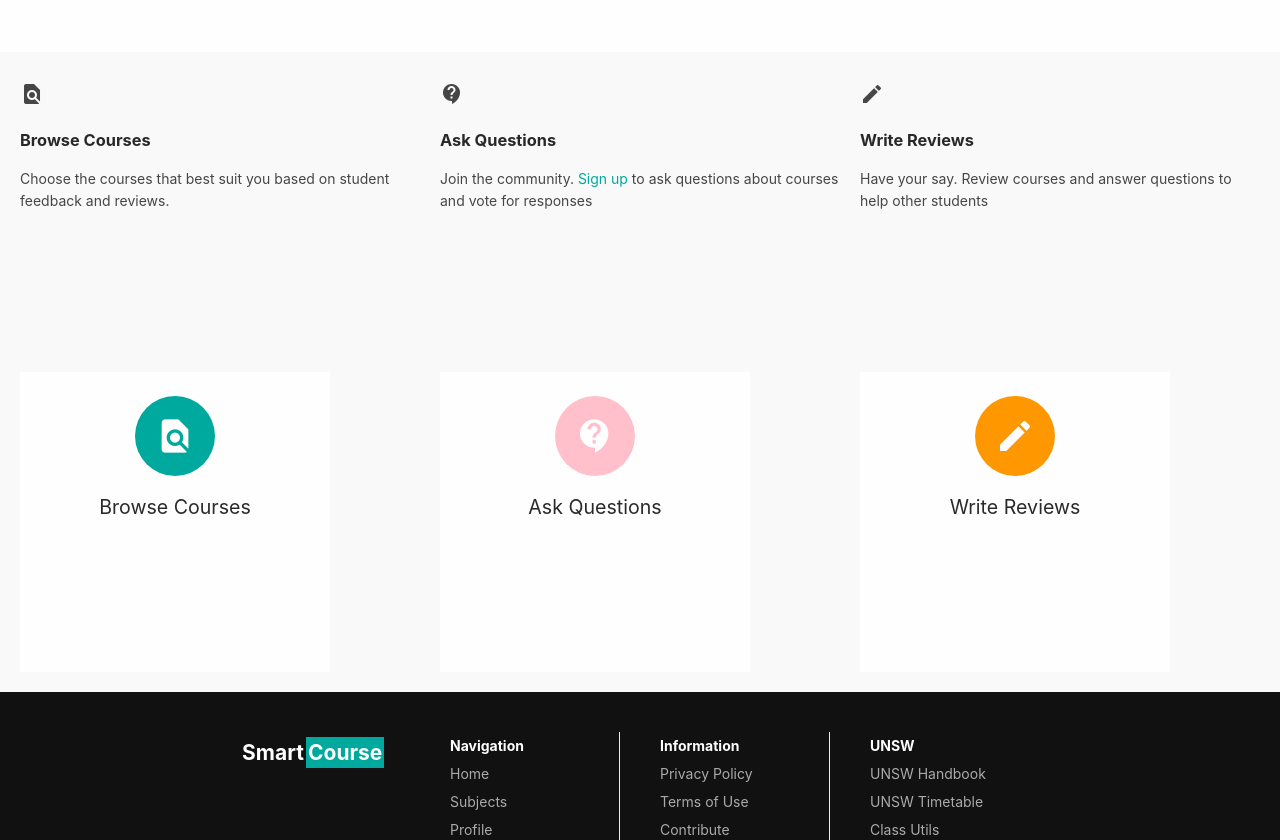
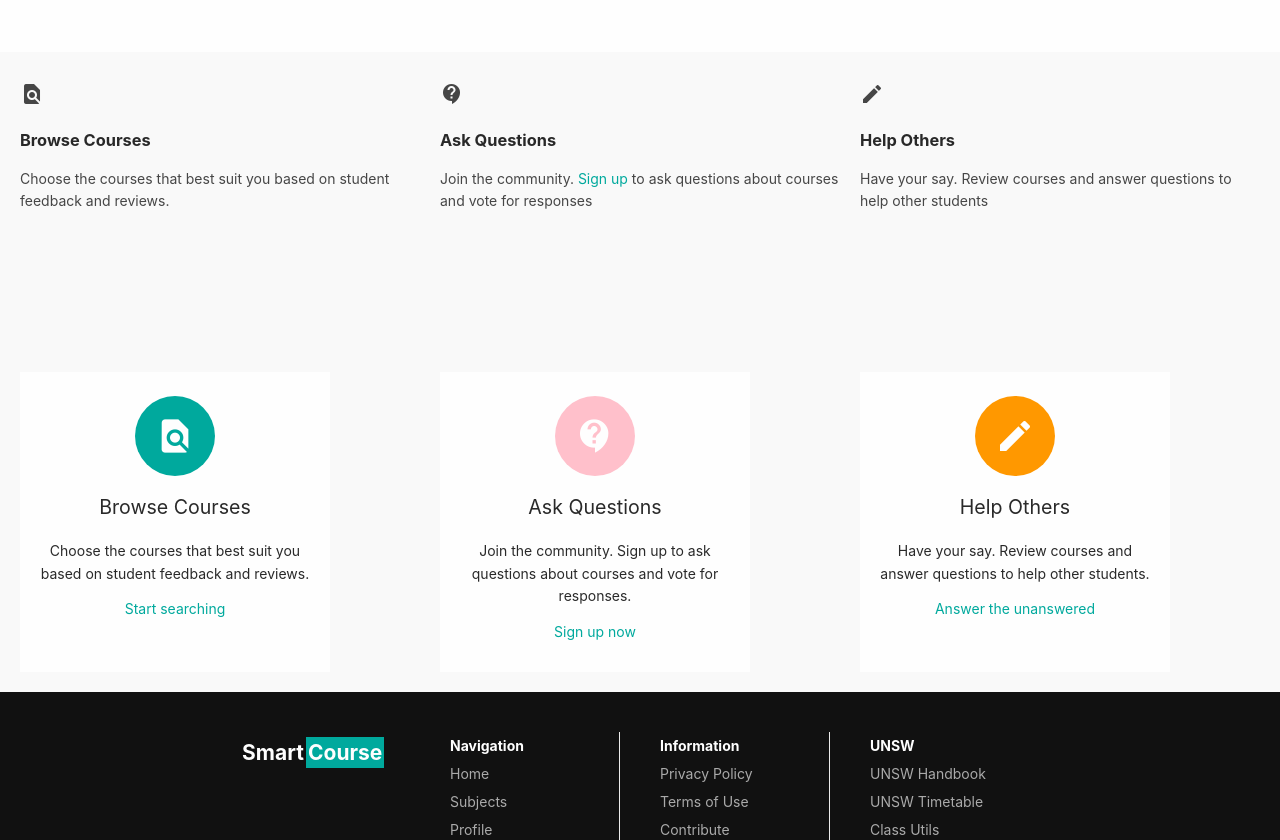
Before and after one commit to SmartCourse/app, a Vue app: page / in a window 1280 px wide. Shown: the part 760-1600 px from the top of the page. Built offline with nearby package versions, Linux system fonts and the light colour scheme; no server answers.

Commit message:
Not done, but maybe the trimmed down style is actually not a bad look

```diff
--- a/src/components/PromoTile/index.vue
+++ b/src/components/PromoTile/index.vue
@@ -5,8 +5,9 @@
     </p>
     <h3 class="promo-tile__header">{{ title }}</h3>
     <p class="promo-tile__copy">
-        <slot/>
+        {{ copy }}
     </p>
+    <router-link class="promo-tile__link" v-if="link" :to="{ path: link.path }">{{ link.copy }}</router-link>
   </div>
 </template>
 
@@ -17,7 +18,12 @@ export default {
       name: String,
       color: String
     },
-    title: String
+    title: String,
+    copy: String,
+    link: {
+      copy: String,
+      path: String
+    }
   }
 }
 </script>
@@ -36,6 +42,10 @@ export default {
 
 .promo-tile__copy {
   color: var(--soft-black);
+}
+
+.promo-tile__link {
+  color: var(--theme);
 }
 
 .promo-tile__icon .material-icons {
--- a/src/views/Home.vue
+++ b/src/views/Home.vue
@@ -22,7 +22,7 @@
           </div>
           <div class="why-card">
             <p class="why-icon"><i class="material-icons orange">edit</i></p>
-            <h3>Write Reviews</h3>
+            <h3>Help Others</h3>
             <p>Have your say. Review courses and answer questions to help other students
             </p>
           </div>
@@ -52,21 +52,36 @@ export default {
             color: 'theme',
             name: 'find_in_page'
           },
-          title: 'Browse Courses'
+          title: 'Browse Courses',
+          copy: 'Choose the courses that best suit you based on student feedback and reviews.',
+          link: {
+            copy: 'Start searching',
+            path: '/subject'
+          }
         },
         {
           icon: {
             color: 'pink',
             name: 'contact_support'
           },
-          title: 'Ask Questions'
+          title: 'Ask Questions',
+          copy: 'Join the community. Sign up to ask questions about courses and vote for responses.',
+          link: {
+            copy: 'Sign up now',
+            path: '/signup'
+          }
         },
         {
           icon: {
             color: 'orange',
             name: 'edit'
           },
-          title: 'Write Reviews'
+          title: 'Help Others',
+          copy: 'Have your say. Review courses and answer questions to help other students.',
+          link: {
+            copy: 'Answer the unanswered',
+            path: '/feed'
+          }
         }
       ]
     }
```
